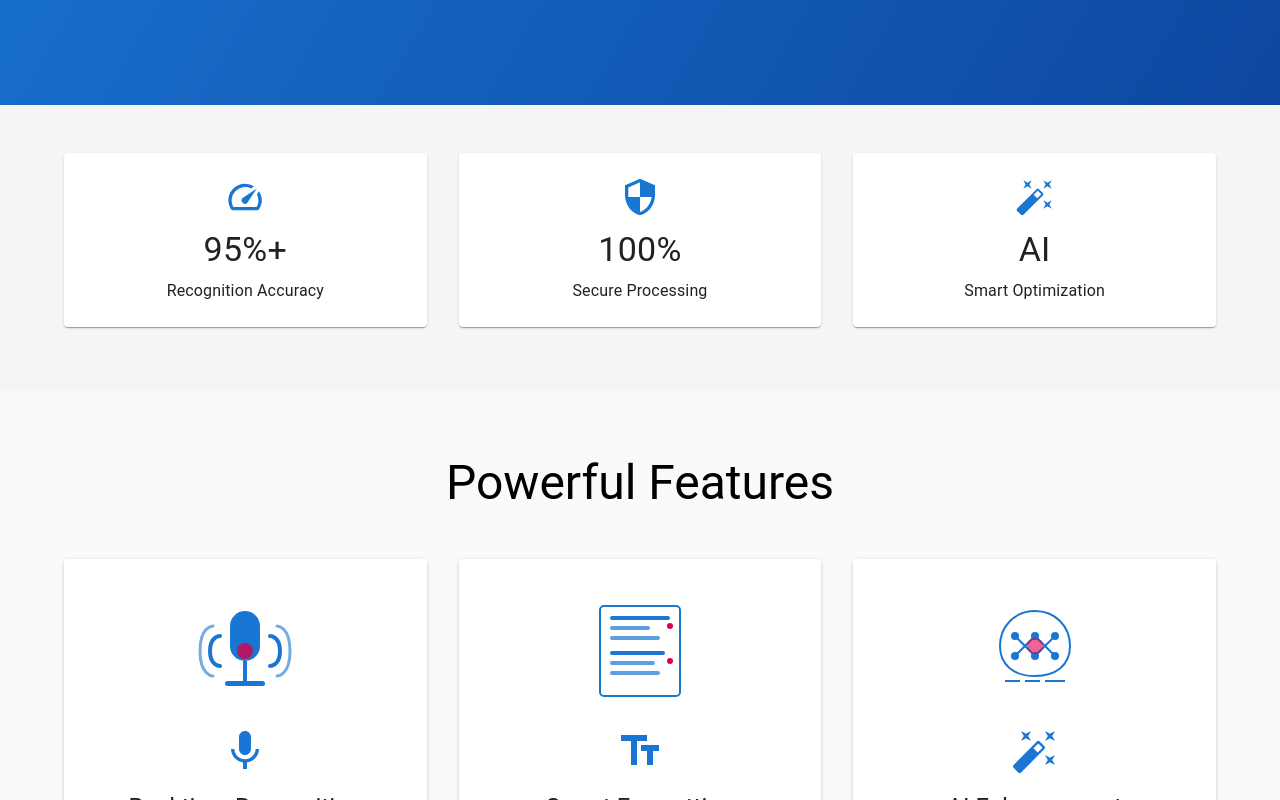
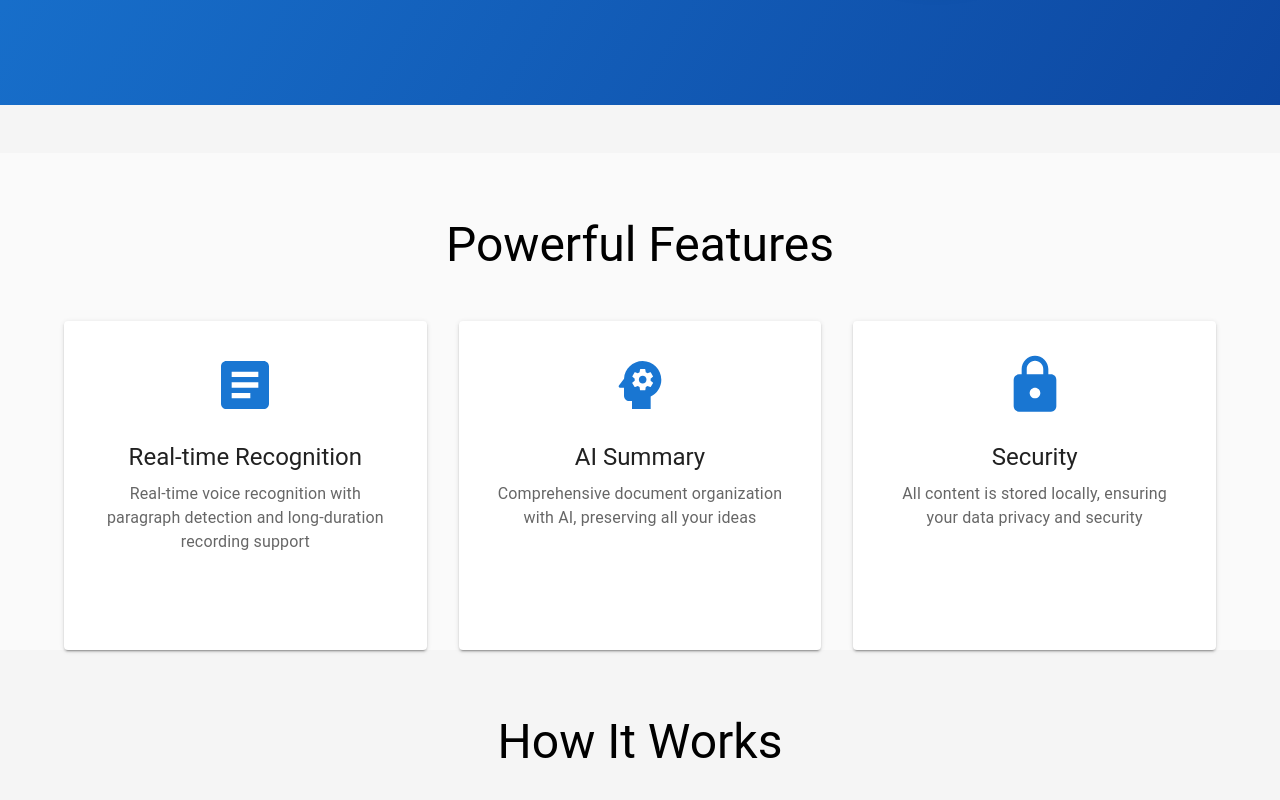
Before and after one commit to Zsmboom/voice-recording-to-text-converter, a React (Vite) app in the folder frontend/: page / in a window 1280 px wide. Shown: the part 560-1360 px from the top of the page. Built offline with nearby package versions, Linux system fonts and the light colour scheme.

Commit message:
feat: update homepage features section - Remove stats section - Remove SVG images from features cards - Update feature icons and descriptions

```diff
--- a/frontend/src/pages/Home.tsx
+++ b/frontend/src/pages/Home.tsx
@@ -5,6 +5,9 @@ import AutoFixHighIcon from '@mui/icons-material/AutoFixHigh';
 import ExpandMoreIcon from '@mui/icons-material/ExpandMore';
 import SpeedIcon from '@mui/icons-material/Speed';
 import SecurityIcon from '@mui/icons-material/Security';
+import ArticleIcon from '@mui/icons-material/Article';
+import PsychologyIcon from '@mui/icons-material/Psychology';
+import LockIcon from '@mui/icons-material/Lock';
 import { Link as RouterLink } from 'react-router-dom';
 import { Helmet } from 'react-helmet-async';
 
@@ -135,33 +138,6 @@ export const Home = () => {
         </Container>
       </Box>
 
-      {/* Stats Section */}
-      <Container maxWidth="lg" sx={{ mb: 8 }}>
-        <Grid container spacing={4}>
-          <Grid item xs={12} md={4}>
-            <Paper sx={{ p: 3, textAlign: 'center' }}>
-              <SpeedIcon sx={{ fontSize: 40, color: 'primary.main', mb: 1 }} />
-              <Typography variant="h4" component="div" sx={{ mb: 1 }}>95%+</Typography>
-              <Typography>Recognition Accuracy</Typography>
-            </Paper>
-          </Grid>
-          <Grid item xs={12} md={4}>
-            <Paper sx={{ p: 3, textAlign: 'center' }}>
-              <SecurityIcon sx={{ fontSize: 40, color: 'primary.main', mb: 1 }} />
-              <Typography variant="h4" component="div" sx={{ mb: 1 }}>100%</Typography>
-              <Typography>Secure Processing</Typography>
-            </Paper>
-          </Grid>
-          <Grid item xs={12} md={4}>
-            <Paper sx={{ p: 3, textAlign: 'center' }}>
-              <AutoFixHighIcon sx={{ fontSize: 40, color: 'primary.main', mb: 1 }} />
-              <Typography variant="h4" component="div" sx={{ mb: 1 }}>AI</Typography>
-              <Typography>Smart Optimization</Typography>
-            </Paper>
-          </Grid>
-        </Grid>
-      </Container>
-
       {/* Features Section with Images */}
       <Box sx={{ bgcolor: 'grey.50', py: 8, mb: 8 }}>
         <Container maxWidth="lg">
@@ -185,18 +161,12 @@ export const Home = () => {
                 }}
                 elevation={2}
               >
-                <Box
-                  component="img"
-                  src="/images/realtime-recognition.svg"
-                  alt="Real-time voice recognition illustration"
-                  sx={{ width: 120, height: 120, mb: 2 }}
-                />
-                <MicIcon sx={{ fontSize: 48, mb: 2, color: 'primary.main' }} />
+                <ArticleIcon sx={{ fontSize: 64, mb: 3, color: 'primary.main' }} />
                 <Typography variant="h5" gutterBottom>
                   Real-time Recognition
                 </Typography>
                 <Typography color="text.secondary">
-                  High-accuracy, fast-response voice recognition with instant feedback
+                  Real-time voice recognition with paragraph detection and long-duration recording support
                 </Typography>
               </Paper>
             </Grid>
@@ -216,18 +186,12 @@ export const Home = () => {
                 }}
                 elevation={2}
               >
-                <Box
-                  component="img"
-                  src="/images/smart-formatting.svg"
-                  alt="Smart text formatting illustration"
-                  sx={{ width: 120, height: 120, mb: 2 }}
-                />
-                <TextFieldsIcon sx={{ fontSize: 48, mb: 2, color: 'primary.main' }} />
+                <PsychologyIcon sx={{ fontSize: 64, mb: 3, color: 'primary.main' }} />
                 <Typography variant="h5" gutterBottom>
-                  Smart Formatting
+                  AI Summary
                 </Typography>
                 <Typography color="text.secondary">
-                  Automatic paragraph breaks and punctuation for clear text structure
+                  Comprehensive document organization with AI, preserving all your ideas
                 </Typography>
               </Paper>
             </Grid>
@@ -247,18 +211,12 @@ export const Home = () => {
                 }}
                 elevation={2}
               >
-                <Box
-                  component="img"
-                  src="/images/ai-enhancement.svg"
-                  alt="AI text enhancement illustration"
-                  sx={{ width: 120, height: 120, mb: 2 }}
-                />
-                <AutoFixHighIcon sx={{ fontSize: 48, mb: 2, color: 'primary.main' }} />
+                <LockIcon sx={{ fontSize: 64, mb: 3, color: 'primary.main' }} />
                 <Typography variant="h5" gutterBottom>
-                  AI Enhancement
+                  Security
                 </Typography>
                 <Typography color="text.secondary">
-                  Advanced AI technology to optimize text quality and readability
+                  All content is stored locally, ensuring your data privacy and security
                 </Typography>
               </Paper>
             </Grid>
```
